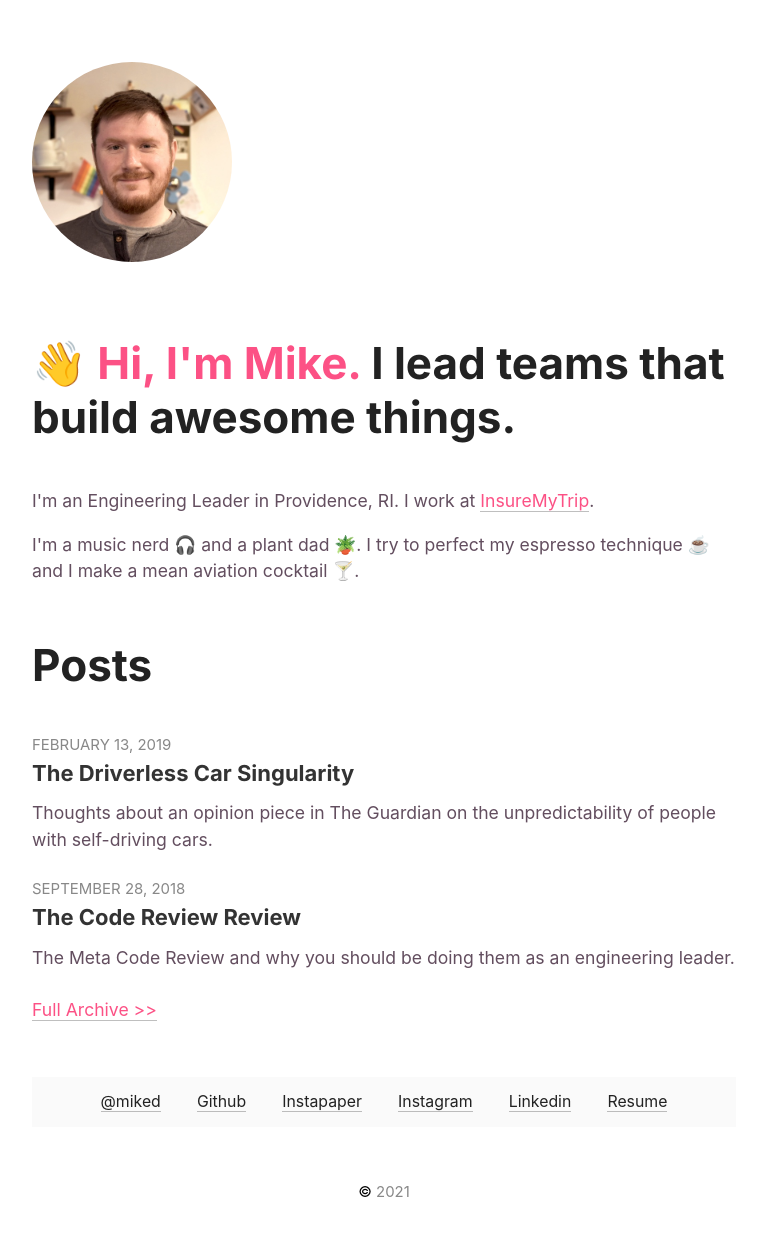
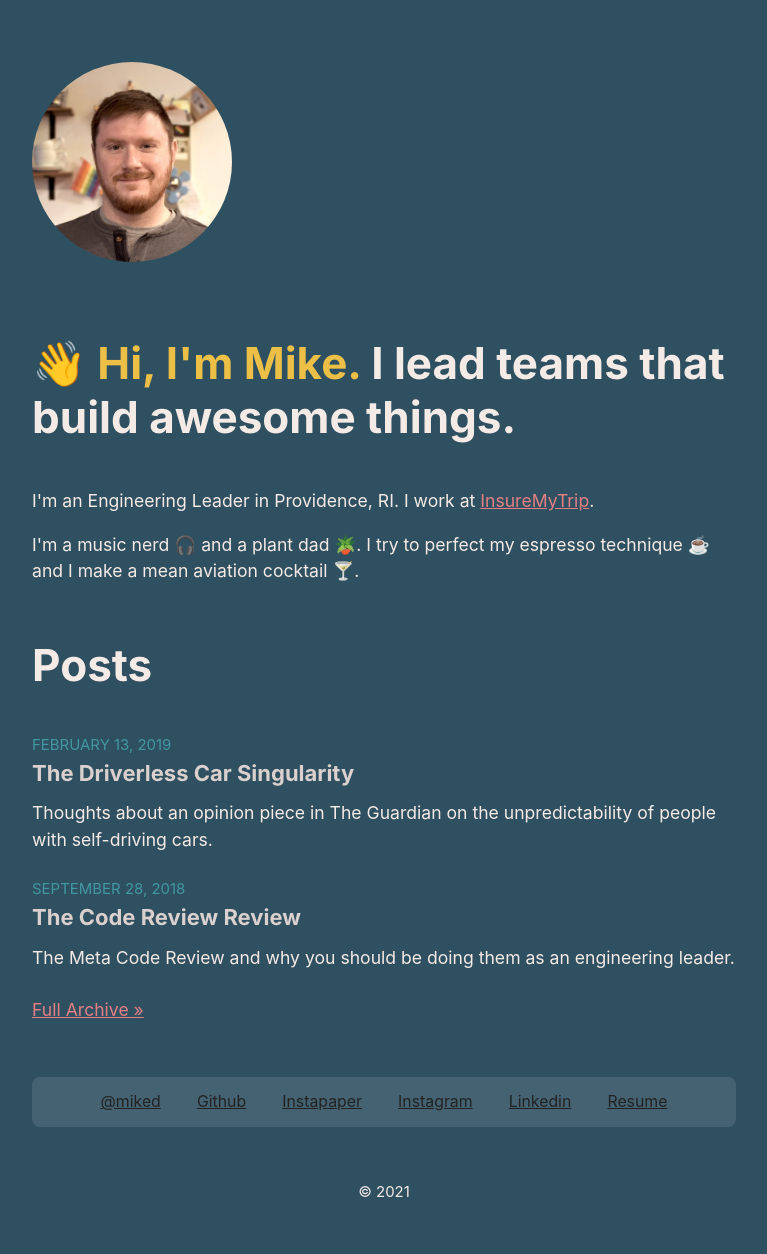
Before and after one commit to mike-douglas/mike-douglas.github.io, a Jekyll site: the page built from index.html, in a window 1280 px wide. Shown: the whole page, without its empty margins (256-1023 px from the left). Built offline with Jekyll 4.4.1, drawn with Linux system fonts in a browser that asks for light colours.

Commit message:
Website updates

```diff
--- a/_includes/head.html
+++ b/_includes/head.html
@@ -2,6 +2,7 @@
   <meta charset="UTF-8">
   <meta name="viewport" content="width=device-width, initial-scale=1.0, minimum-scale=1.0">
   <meta http-equiv="X-UA-Compatible" content="ie=edge">
+  <meta name="theme-color" content="#2F5061">
   {% if page.title == "Home" %}
   <meta name="description" content="{{ site.description }}">
   {% endif %}
--- a/_layouts/home.html
+++ b/_layouts/home.html
@@ -7,11 +7,10 @@ layout: default
     <img class="profile" src="/assets/me.jpg">
     <div id="carousel"></div>
   </div>
-  <h1><span class="pink"><span class="wave">👋</span> Hi, I'm Mike.</span> I lead teams that build awesome things.</h1>
+  <h1><span class="standout"><span class="wave">👋</span> Hi, I'm Mike.</span> I lead teams that build awesome things.</h1>
   <div>
     <p>I'm an Engineering Leader in Providence, RI. I work at <a href="https://insuremytrip.com">InsureMyTrip</a>.</p>
-    <p>I'm a music nerd 🎧  and a plant dad 🪴. I try to perfect my espresso
-      technique ☕️ and I make a mean aviation cocktail 🍸.</p>
+    <p>I'm a music nerd 🎧  and a plant dad 🪴. I try to perfect my espresso technique ☕️ and I make a mean aviation cocktail 🍸.</p>
   </div>
 </header>
 <section class="archive">
@@ -26,6 +25,6 @@ layout: default
     {% endfor %}
   </ul>
   <p>
-    <a href="/archive">Full Archive &gt;&gt;</a>
+    <a href="/archive">Full Archive &raquo;</a>
   </p>
 </section>
--- a/assets/main.css
+++ b/assets/main.css
@@ -1,9 +1,22 @@
-/* https://colorhunt.co/palette/15830 */
+:root {
+  --main-bg-color: #2F5061;
+  --main-txt-color: #F4EAE6;
+  --main-txt-sub-color: #4297A0;
+  --main-a-color: #E57F84;
+  --main-a-sub-color: #dad0cd;
+
+  --panel-bg-color: rgba(255, 255, 255, 0.1);
+  --panel-txt-color: #888;
+  --panel-a-color: #888;
+
+  --standout-txt-color: #ECC046;
+}
 
 body {
   font-size: 110%;
   font-family: -apple-system, BlinkMacSystemFont, "Segoe UI", Helvetica, "Apple Color Emoji", Arial, sans-serif, "Segoe UI Emoji", "Segoe UI Symbol";
   text-rendering: optimizeLegibility;
+  background-color: var(--main-bg-color);
 }
 
 body > * {
@@ -14,19 +27,14 @@ body > * {
 /* Links */
 
 a {
-  color: #fc5185;
-  text-decoration: none;
-  border-bottom: 1px solid rgba(0, 0, 0, 0.25);
-}
-
-a:hover {
-  border-bottom: 1px solid rgba(0, 0, 0, 0.50);
+  color: var(--main-a-color);
+  text-decoration: underline;
 }
 
 /* Basic text */
 
 p {
-  color: #634e5f;
+  color: var(--main-txt-color);
   line-height: 1.5em;
 }
 
@@ -35,7 +43,7 @@ h1, h2, h3 {
   padding: 0;
   margin: 1.0em 0 1.0em 0;
   text-rendering: geometricPrecision;
-  color: #222;
+  color: var(--main-txt-color);
 }
 
 h1 {
@@ -47,11 +55,11 @@ h2 {
 }
 
 time {
-  color: #888;
+  color: var(--main-txt-sub-color);
 }
 
 hr {
-  background-color: #fafafa;
+  background-color: var(--panel-bg-color);
   border: 0;
   height: 1.0em;
   margin: 1.5em -1.0em 1.5em -1.0em;
@@ -73,9 +81,10 @@ article .excerpt {
 }
 
 article blockquote {
-  border-left: 0.25em solid #eee;
+  border-left: 0.25em solid var(--panel-txt-color);
   padding-left: 0.25em;
-  background-color: #fafafa;
+  background-color: var(--panel-bg-color);
+  color: var(--panel-txt-color);
 }
 
 article .centerpiece {
@@ -110,13 +119,12 @@ article .title a {
 }
 
 .archive h3 a {
-  color: #333;
-  border-bottom: 0;
+  color: var(--main-a-sub-color);
+  text-decoration: none;
 }
 
 .archive h3 a:hover {
-  color: #fc5185;
-  text-decoration: none;
+  color: var(--standout-txt-color);
 }
 
 .archive time {
@@ -149,7 +157,7 @@ article .title a {
 }
 
 .quick-links li a {
-  color: #333;
+  color: var(--panel-a-color);
   display: block;
 }
 
@@ -159,23 +167,23 @@ article .title a {
 
 .quick-links li a:hover {
   text-decoration: none;
-  color: #fc5185;
+  color: var(--standout-txt-color);
 }
 
 .quick-links li a span {
   text-transform: uppercase;
   font-size: 0.85em;
-  color: #888;
+  color: var(--panel-a-color);
   display: block;
   margin-top: 0.25em;
 }
 
 .quick-links li a span:hover {
-  color: #888;
+  color: var(--panel-a-color);
 }
 
 .quick-links li a span .link-icon {
-  fill: #888;
+  fill: var(--panel-a-color);
   display: none;
 }
 
@@ -233,12 +241,12 @@ article .title a {
 }
 
 .playlist li a {
-  color: #333;
+  color: var(--panel-a-color);
 }
 
 .playlist li a:hover {
   text-decoration: none;
-  color: #fc5185;
+  color: var(--standout-txt-color);
 }
 
 .playlist li a .link-icon {
@@ -247,7 +255,7 @@ article .title a {
 
 .playlist li a:hover .link-icon {
   display: inline;
-  fill: #fc5185;
+  fill: var(--standout-txt-color);
 }
 
 /* Site navigation */
@@ -263,9 +271,10 @@ nav li {
 
 nav.links ul {
   font-size: 0.90em;
-  background-color: #fafafa;
+  background-color: var(--panel-bg-color);
   text-align: center;
   padding: 1.0em 0 1.0em 0;
+  border-radius: 0.5em;
 }
 
 nav.links ul li {
@@ -289,13 +298,15 @@ nav.top a {
   height: 80px;
   vertical-align: middle;
   text-transform: uppercase;
+  text-decoration: none;
   border: 0;
 }
 
 /* Footer */
 
-footer {
+footer, footer time {
   text-align: center;
+  color: var(--main-txt-color);
 }
 
 footer span {
@@ -304,8 +315,8 @@ footer span {
 
 /* Misc */
 
-.pink {
-  color: #fc5185;
+.standout {
+  color: var(--standout-txt-color);
 }
 
 img.author {
@@ -374,7 +385,7 @@ img.author {
     height: 100px;
   }
 
-  .pink {
+  .standout {
     display: block;
   }
 
```
Also changed, not shown: assets/me.jpg.
